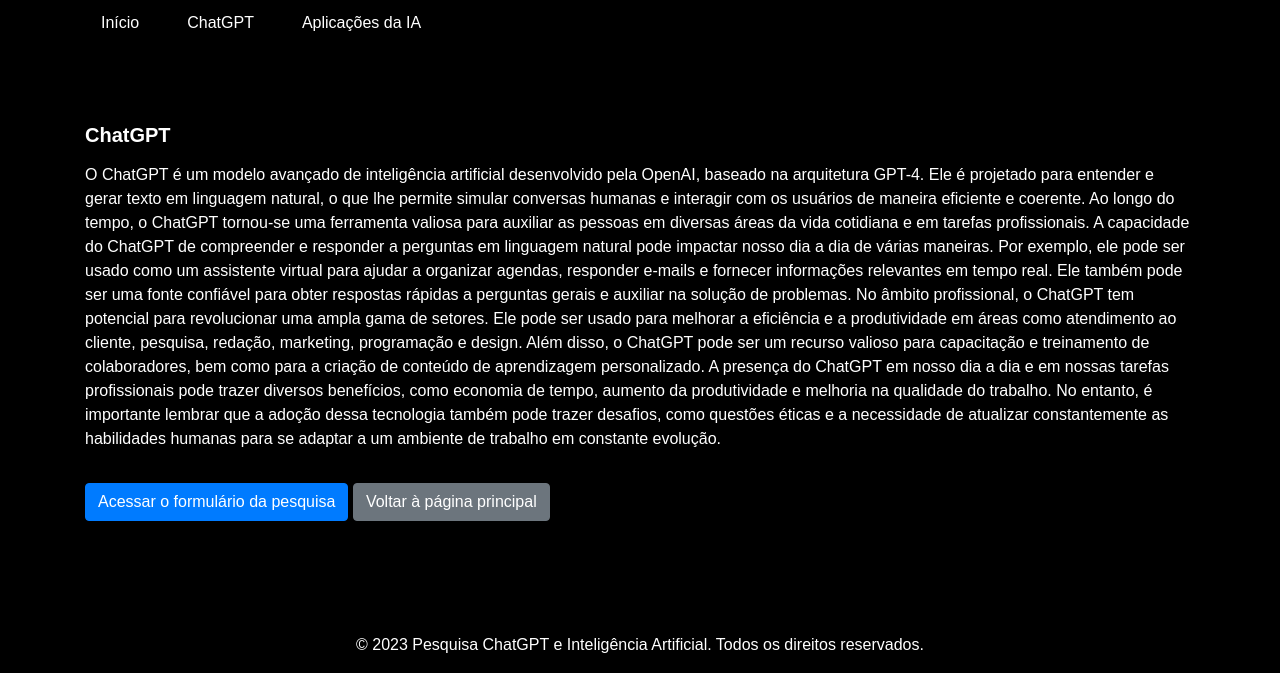
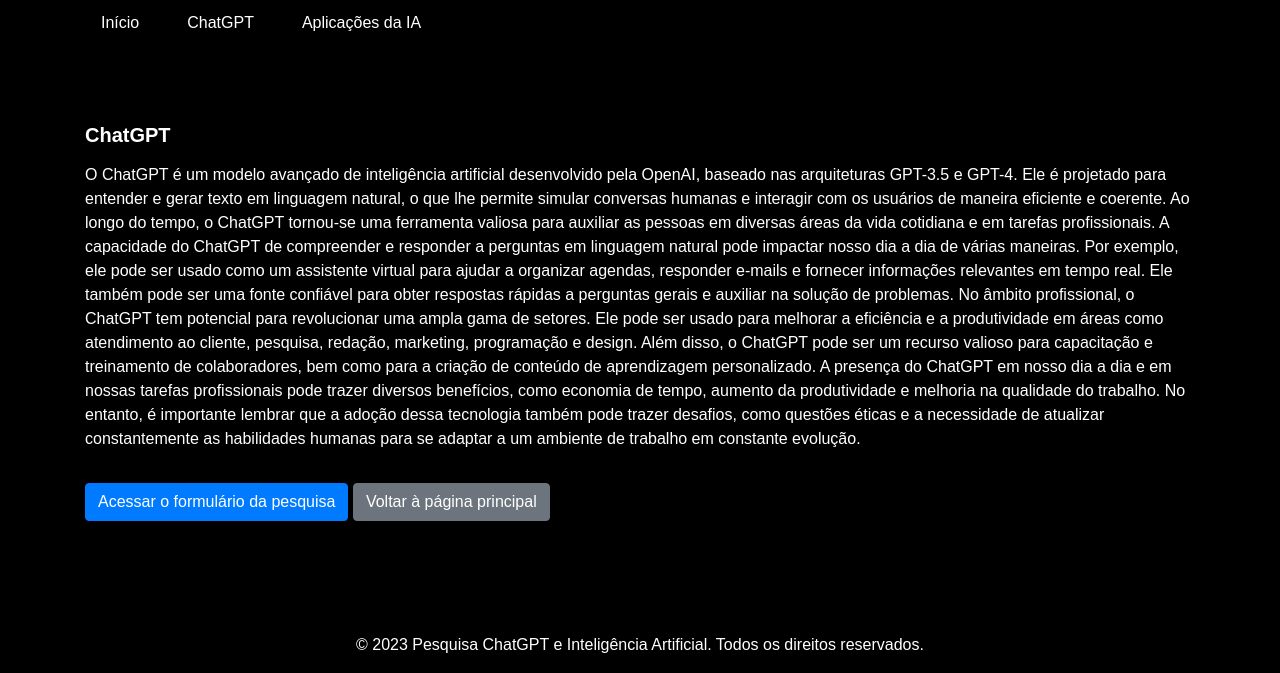
Before and after one commit to luiscunhacsc/chatgpt-pesquisa, a plain HTML site: page chatgpt.html in a window 1280 px wide. Shown: the part 139-812 px from the top of the page. Drawn offline with nearby package versions, Linux system fonts and the light colour scheme.

Commit message:
Adicionado arquitetura 3.5

```diff
--- a/chatgpt.html
+++ b/chatgpt.html
@@ -48,7 +48,7 @@
         <h3>ChatGPT</h3>
         <p>
           O ChatGPT é um modelo avançado de inteligência artificial desenvolvido
-          pela OpenAI, baseado na arquitetura GPT-4. Ele é projetado para
+          pela OpenAI, baseado nas arquiteturas GPT-3.5 e GPT-4. Ele é projetado para
           entender e gerar texto em linguagem natural, o que lhe permite simular
           conversas humanas e interagir com os usuários de maneira eficiente e
           coerente. Ao longo do tempo, o ChatGPT tornou-se uma ferramenta
```
